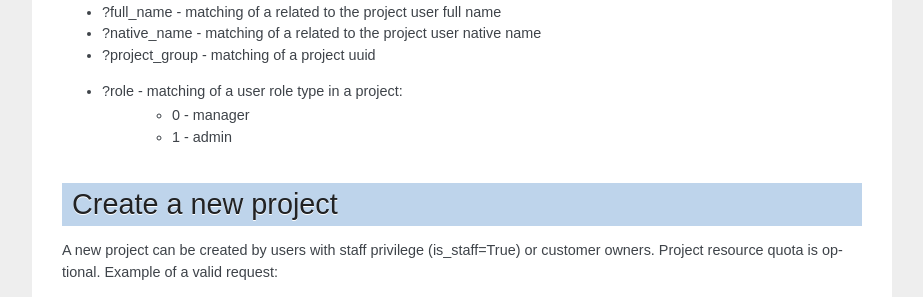
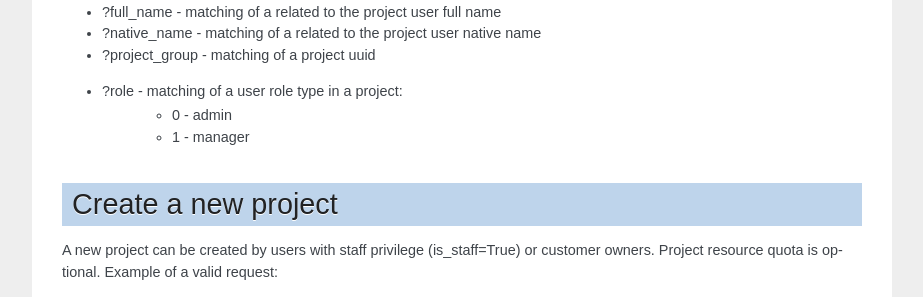
Before and after one commit to opennode/waldur-core, a Sphinx documentation site: the page built from docs/api/project.rst, in a window 1280 px wide and 900 px high, scrolled down 975 px. Shown: the part 153-450 px from the top of the window, without its empty margins (198-1121 px from the left). Built offline with Sphinx 7.4.7, drawn with Linux system fonts in a browser that asks for light colours.

```diff
--- a/docs/api/project.rst
+++ b/docs/api/project.rst
@@ -51,8 +51,8 @@ Optional filters are:
 - ?native_name - matching of a related to the project user native name
 - ?project_group - matching of a project uuid
 - ?role - matching of a user role type in a project:
-    * 0 - manager
-    * 1 - admin
+    * 0 - admin
+    * 1 - manager
 
 Create a new project
 --------------------
```
